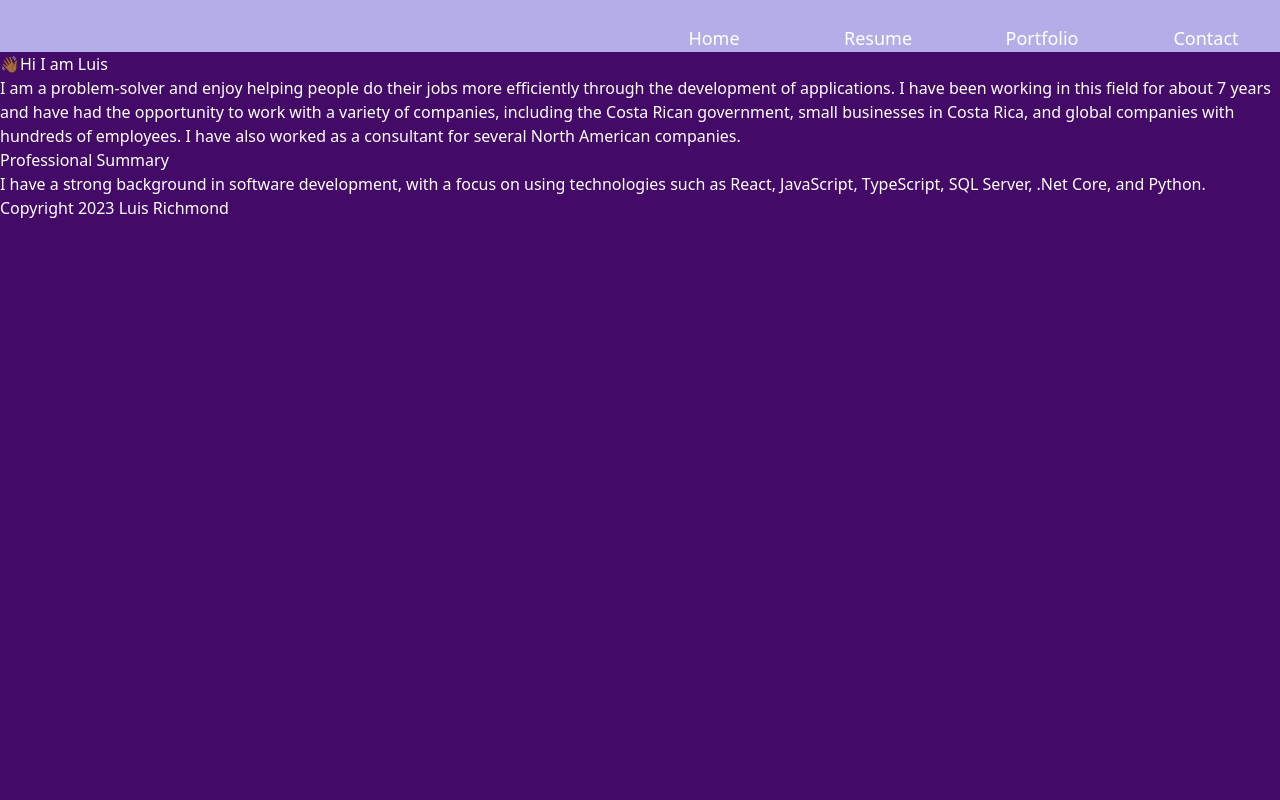
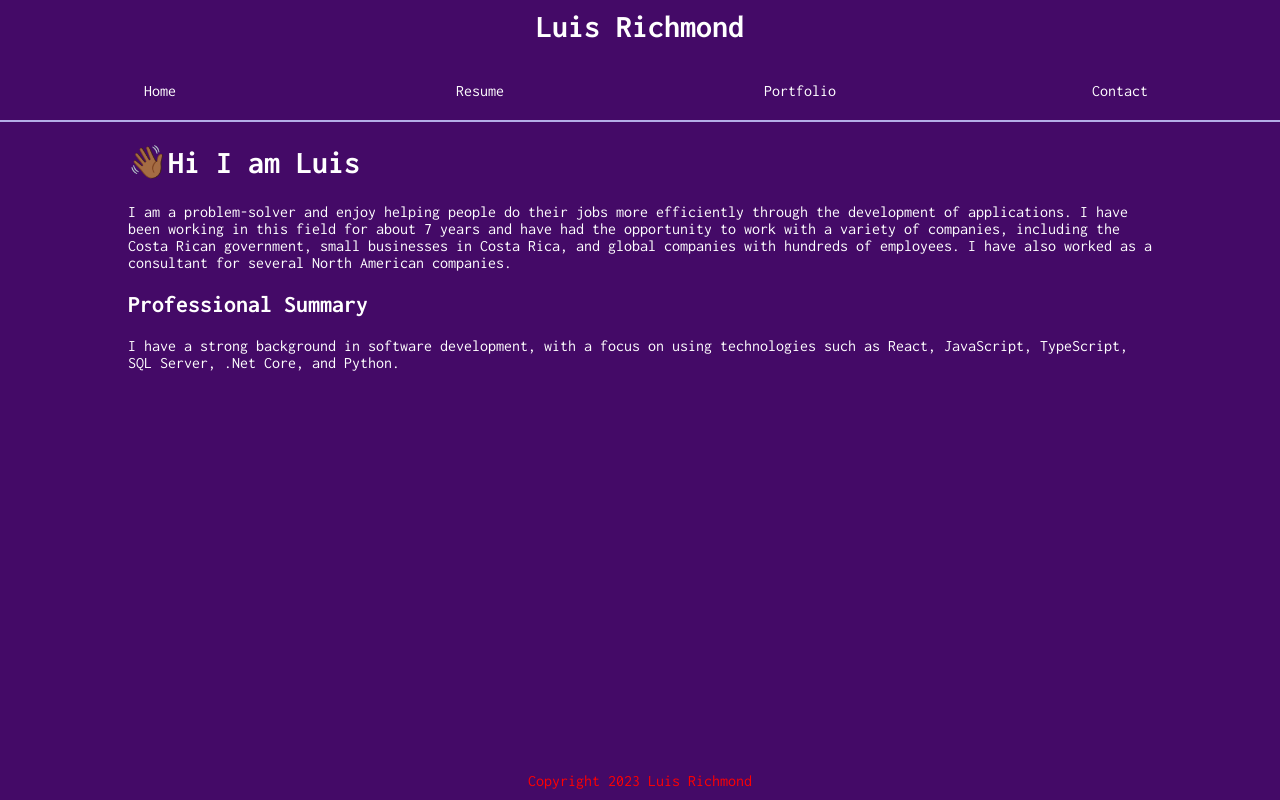
Before and after one commit to lalrg/site-v2, a Next.js app in the folder site-nextjs/: page / in a window 1280 px wide. Built offline with nearby package versions, Linux system fonts and the light colour scheme.

Commit message:
update styles

```diff
--- a/site-nextjs/components/shared/layout/footer.tsx
+++ /dev/null
@@ -1,6 +0,0 @@
-export default function Footer() {
-  return (
-  <footer>
-    <p>Copyright {new Date().getFullYear()} Luis Richmond</p>
-  </footer>)
-}
--- /dev/null
+++ b/site-nextjs/components/shared/layout/footer/footer.module.css
@@ -0,0 +1,17 @@
+.footer {
+  width: 100vw;
+  min-height: 5vh;
+  max-height: 5vh;
+  text-align: center;
+  position: absolute;
+  bottom: 0;
+  align-content: center;
+  align-items: center;
+  display: grid;
+}
+
+.footerText {
+  margin: 0;
+  padding: 0;
+  color: red;
+}
--- /dev/null
+++ b/site-nextjs/components/shared/layout/footer/index.tsx
@@ -0,0 +1,8 @@
+import styles from './footer.module.css';
+
+export default function Footer() {
+  return (
+  <footer className={styles.footer}>
+    <p className={styles.footerText}>Copyright {new Date().getFullYear()} Luis Richmond</p>
+  </footer>)
+}
--- a/site-nextjs/components/shared/layout/header/header.module.css
+++ b/site-nextjs/components/shared/layout/header/header.module.css
@@ -1,5 +1,49 @@
+.header {
+  height: auto;
+  width: 100vw;
+  display: grid;
+  top:0;
+  right: 0;
+  left: 0;
+  position: sticky;
+  grid-template-columns: 1fr;
+  grid-template-rows: repeat(2, 1fr);
+  grid-template-areas:
+  'title'
+  'links';
+  border-bottom: 2px solid #B4AEE8;
+}
+
 .nav {
-  right: 0;
-  margin-left: 50vw;
-  top: 0;
+  display: grid;
+  grid-area: links;
+  grid-template-columns: repeat(4, 1fr);
+  align-items: center;
+  justify-content: center;
+  row-gap: 4;
+  width: 100vw;
+  height: auto;
 }
+
+.title {
+  grid-area: title;
+  margin: 0;
+  padding: 0;
+  height: 40px;
+  padding-bottom: 10px;
+  padding-top: 10px;
+  text-align: center;
+}
+
+.link {
+  text-align: center;
+  color: white;
+  text-decoration: none;
+  height: 100%;
+  display: grid;
+  align-items: center;
+}
+
+.link:hover {
+  text-decoration: underline;
+}
--- a/site-nextjs/components/shared/layout/header/index.tsx
+++ b/site-nextjs/components/shared/layout/header/index.tsx
@@ -2,13 +2,14 @@ import Link from 'next/link'
 import styles from './header.module.css'
 
 const HeaderLink = (href: string, text: string) => {
-  return <Link href={href} className='text-center text-lg'>{text}</Link>
+  return <Link href={href} className={styles.link}>{text}</Link>
 }
 
 export default function Header() {
   return (
-    <header className='w-full bg-[#B4AEE8]'> &nbsp;
-      <nav className={`grid grid-cols-4 items-center justify-center gap-4 ${styles.nav}`}>
+    <header className={`${styles.header}`}>
+      <h1 className={styles.title}>Luis Richmond</h1>
+      <nav className={styles.nav}>
         {HeaderLink("/", "Home")}
         {HeaderLink("/resume", "Resume")}
         {HeaderLink("/portfolio", "Portfolio")}
--- a/site-nextjs/components/shared/layout/index.tsx
+++ b/site-nextjs/components/shared/layout/index.tsx
@@ -2,22 +2,25 @@ import React from 'react'
 import Head from 'next/head'
 import Header from './header';
 import Footer from './footer';
+import styles from './layout.module.css';
 
 type LayoutProps = {
   children: React.ReactNode,
+  className: string,
 };
 
-export default function Layout({ children }: LayoutProps) {
-  return <>
+export default function Layout({ children, className }: LayoutProps) {
+  return (
+  <span className={className}>
     <Head>
       <title>Lalrg&apos;s site</title>
       <meta name="description" content="My profesional story, information to contact me, and some blog entries(coming soon)" />
       <meta name="viewport" content="width=device-width, initial-scale=1" />
     </Head>
     <Header />
-
-    {children}
-
+    <span className={styles.content}>
+      {children}
+    </span>
     <Footer />
-  </>
+  </span>)
 }
--- /dev/null
+++ b/site-nextjs/components/shared/layout/layout.module.css
@@ -0,0 +1,6 @@
+.content {
+  margin-left: 10%;
+  margin-right: 10%;
+  margin-bottom: 5%;
+  display: block;
+}
--- a/site-nextjs/package.json
+++ b/site-nextjs/package.json
@@ -9,7 +9,7 @@
     "lint": "next lint"
   },
   "dependencies": {
-    "@next/font": "13.1.1",
+    "@next/font": "^13.1.6",
     "@types/node": "18.11.18",
     "@types/react": "18.0.26",
     "@types/react-dom": "18.0.10",
@@ -18,8 +18,7 @@
     "next": "13.1.1",
     "react": "18.2.0",
     "react-dom": "18.2.0",
-    "typescript": "4.9.4",
-    "tailwindcss": "^3.2.4"
+    "typescript": "4.9.4"
   },
   "devDependencies": {
     "autoprefixer": "^10.4.13",
--- a/site-nextjs/pages/_app.tsx
+++ b/site-nextjs/pages/_app.tsx
@@ -1,7 +1,10 @@
 import type { AppProps } from 'next/app'
 import Layout from '../components/shared/layout'
 import '../styles/global.css'
+import { Inconsolata } from '@next/font/google'
+
+const inconsolata = Inconsolata({ subsets: ['latin'] })
 
 export default function App({ Component, pageProps }: AppProps) {
-  return <Layout><Component {...pageProps} /></Layout>
+  return <Layout className={inconsolata.className}><Component {...pageProps} /></Layout>
 }
--- a/site-nextjs/postcss.config.js
+++ b/site-nextjs/postcss.config.js
@@ -1,6 +1,5 @@
 module.exports = {
   plugins: {
-    tailwindcss: {},
     autoprefixer: {},
   },
 }
--- a/site-nextjs/styles/global.css
+++ b/site-nextjs/styles/global.css
@@ -1,8 +1,6 @@
-@tailwind base;
-@tailwind components;
-@tailwind utilities;
-
 body {
   color: white;
   background-color: #440A67;
+  margin: 0;
+  padding: 0;
 }
--- a/site-nextjs/tailwind.config.js
+++ /dev/null
@@ -1,11 +0,0 @@
-/** @type {import('tailwindcss').Config} */
-module.exports = {
-  content: [
-    "./pages/**/*.{js,ts,jsx,tsx}",
-    "./components/**/*.{js,ts,jsx,tsx}",
-  ],
-  theme: {
-    extend: {},
-  },
-  plugins: [],
-}
```
Also changed, not shown: 3 other files (tests, documents, lock files or other folders).
